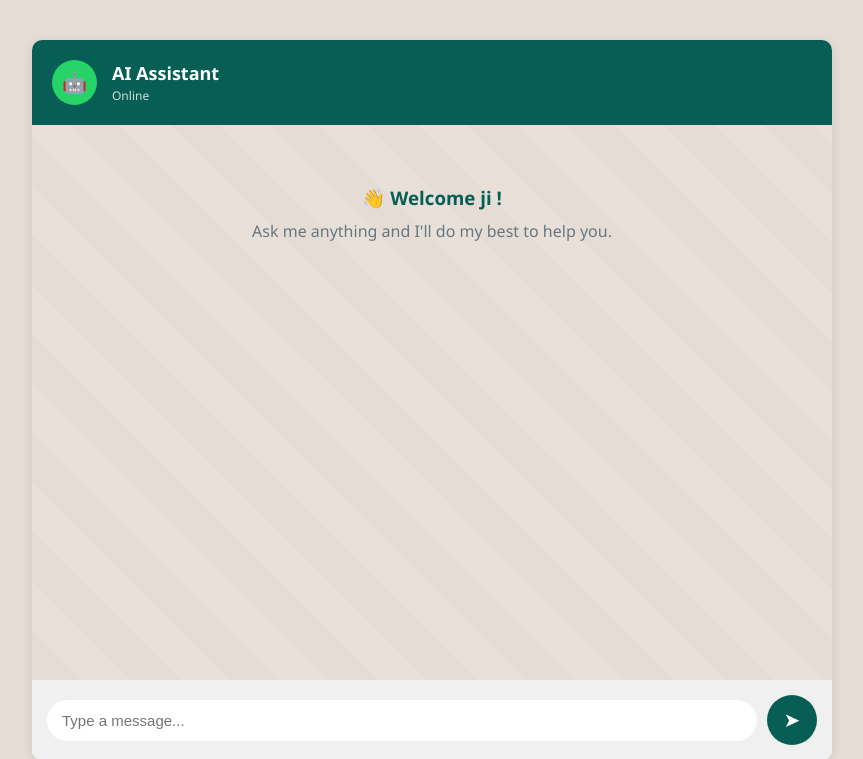
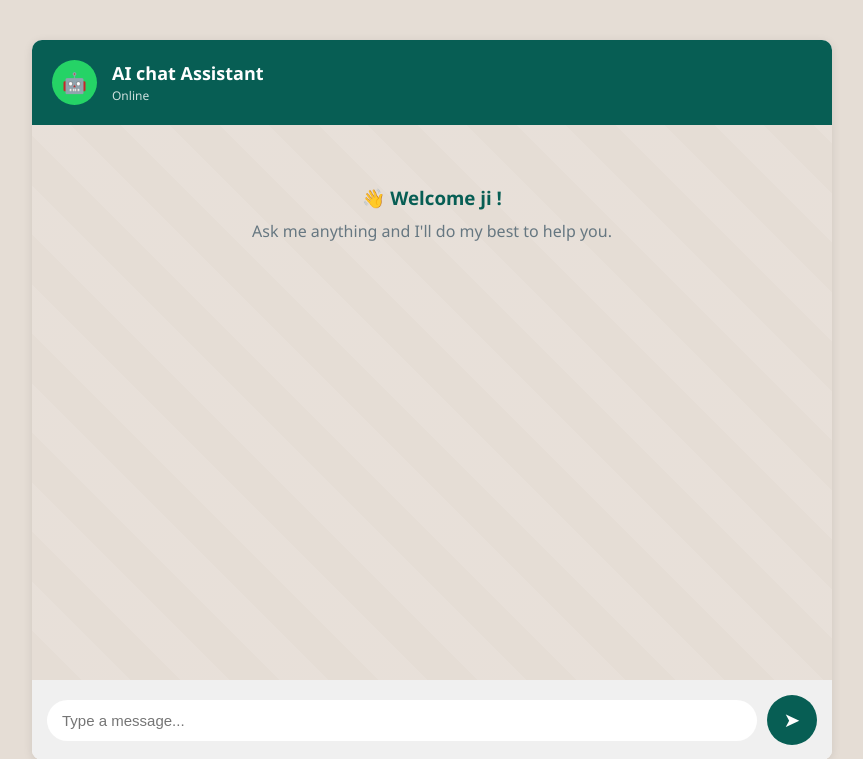
Before and after one commit to hrushikesh2k1/chatbot, a Flask app: page / in a window 1280 px wide. Shown: the top 759 px of the page, without its empty margins (208-1071 px from the left). Run offline with Flask 3, Linux system fonts and the light colour scheme.

Commit message:
updated AI Assistant to AI chat Assistant

```diff
--- a/templates/index.html
+++ b/templates/index.html
@@ -240,7 +240,7 @@
         <div class="chat-header">
             <div class="bot-avatar">🤖</div>
             <div class="bot-info">
-                <h2>AI Assistant</h2>
+                <h2>AI chat Assistant</h2>
                 <p>Online</p>
             </div>
         </div>
```
